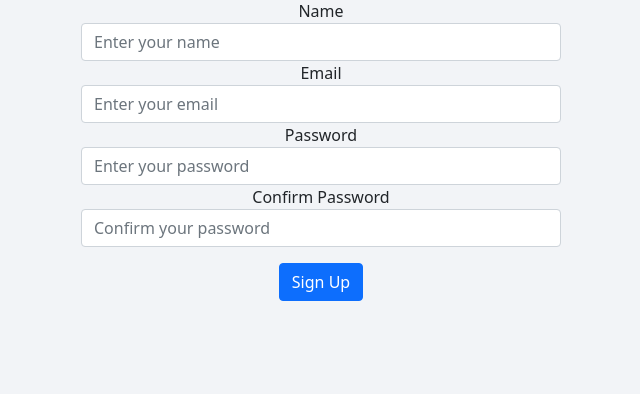
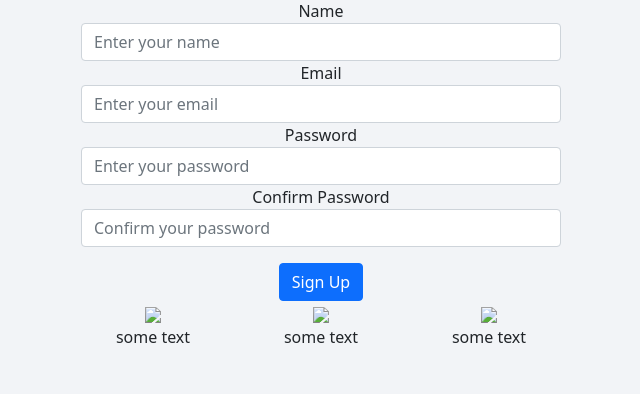
Before and after one commit to CarlosSacUDC/MongoApp, a Flask app: page /signup in a window 1280 px wide. Shown: the part 191-585 px from the top of the page, without its empty margins (319-959 px from the left). Run offline with Flask 3, Linux system fonts and the light colour scheme; some libraries are stand-ins or nearby versions.

Commit message:
Update signup.html - Add Card
Adding Card

```diff
--- a/templates/signup.html
+++ b/templates/signup.html
@@ -34,6 +34,27 @@
         <div class="form-group mt-3">
             {{ form.submit(class="btn btn-primary") }}
         </div>
+        <div class="row">
+            <div class="col-4">
+              <img src="https://via.placeholder.com/150">
+              <div class="text">
+                some text
+              </div>
+            </div>
+            <div class="col-4">
+              <img src="https://via.placeholder.com/150">
+              <div class="text">
+                some text
+              </div>
+            </div>
+            <div class="col-4">
+              <img src="https://via.placeholder.com/150">
+              <div class="text">
+                some text
+              </div>
+            </div>
+          </div>
+
     </form>
 </div>
 {% endblock %}
```
